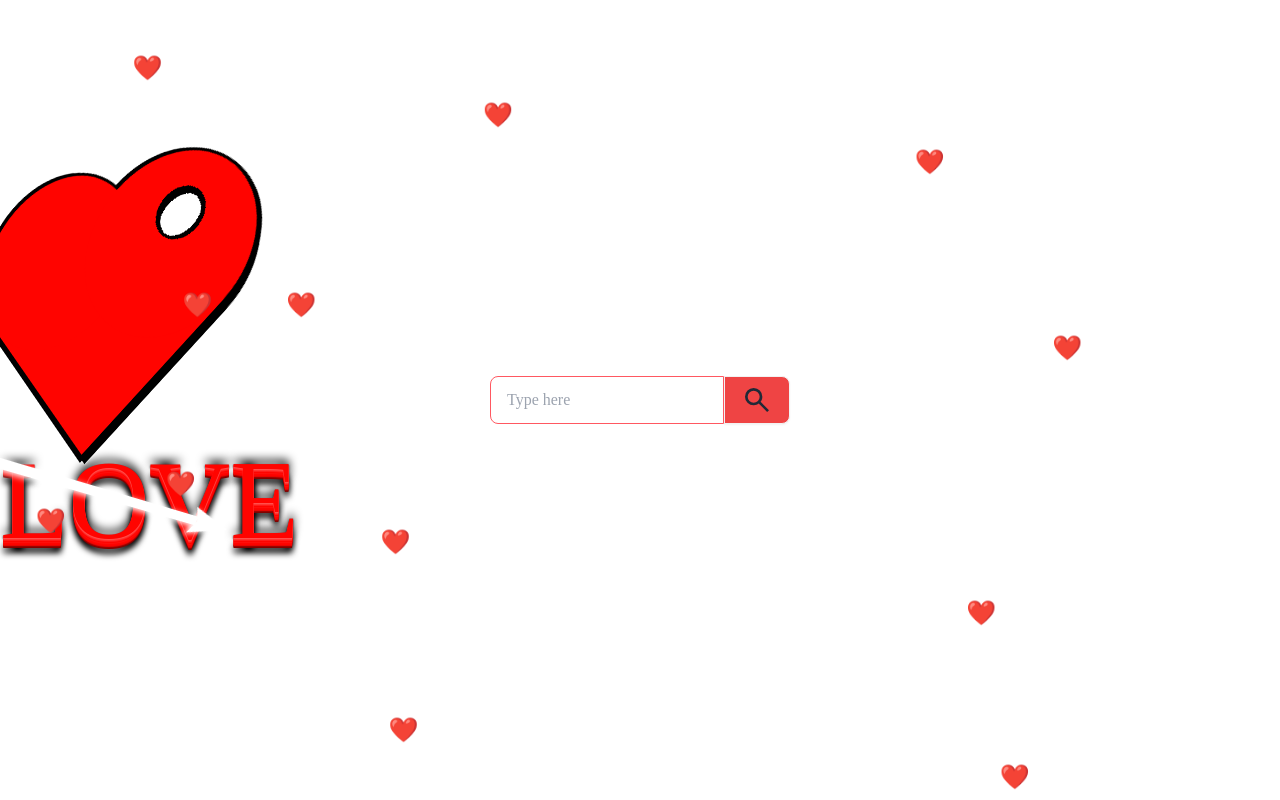
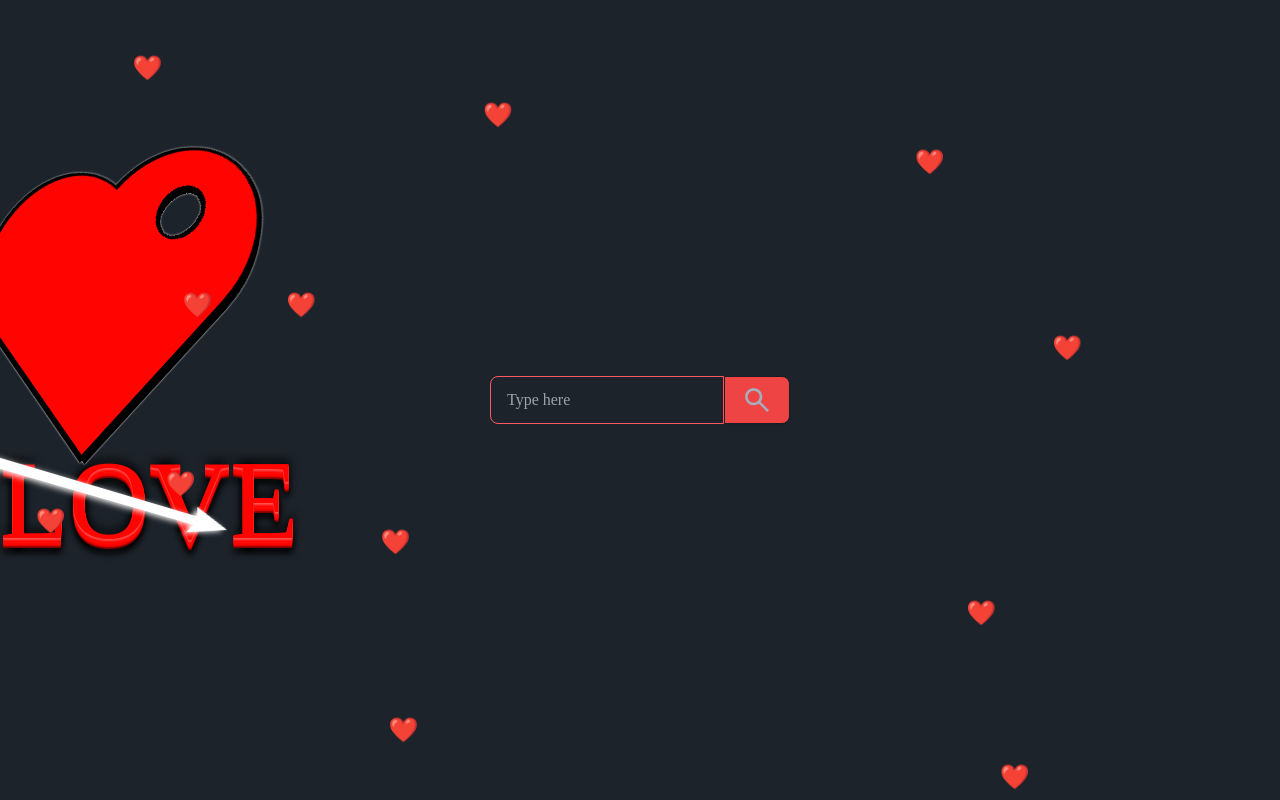
Before and after one commit to Antoine256/INFO905, an Angular app in the folder flirty-or-not-web/: page /home in a window 1280 px wide. Built offline with nearby package versions, Linux system fonts and the light colour scheme.

Commit message:
bg color

```diff
--- a/flirty-or-not-web/src/app/app.component.html
+++ b/flirty-or-not-web/src/app/app.component.html
@@ -1,3 +1,3 @@
-<div class="h-screen w-screen overflow-hidden bg-base-100">
+<div class="h-screen w-screen overflow-hidden">
   <router-outlet></router-outlet>
 </div>
--- a/flirty-or-not-web/src/index.html
+++ b/flirty-or-not-web/src/index.html
@@ -1,5 +1,5 @@
 <!doctype html>
-<html lang="en">
+<html lang="en" data-theme="dark">
 <head>
   <meta charset="utf-8">
   <title>FlirtyOrNotWeb</title>
--- a/flirty-or-not-web/src/styles.css
+++ b/flirty-or-not-web/src/styles.css
@@ -5,7 +5,6 @@
 
 
 body {
-  background-color: pink;
   display: flex;
   align-items: center;
   justify-content: center;
--- a/flirty-or-not-web/tailwind.config.js
+++ b/flirty-or-not-web/tailwind.config.js
@@ -3,6 +3,9 @@ module.exports = {
   content: [
     "./src/**/*.{html,ts}",
   ],
+  daisyui: {
+    themes: ["dark"],
+  },
   theme: {
     extend: { },
   },
```
